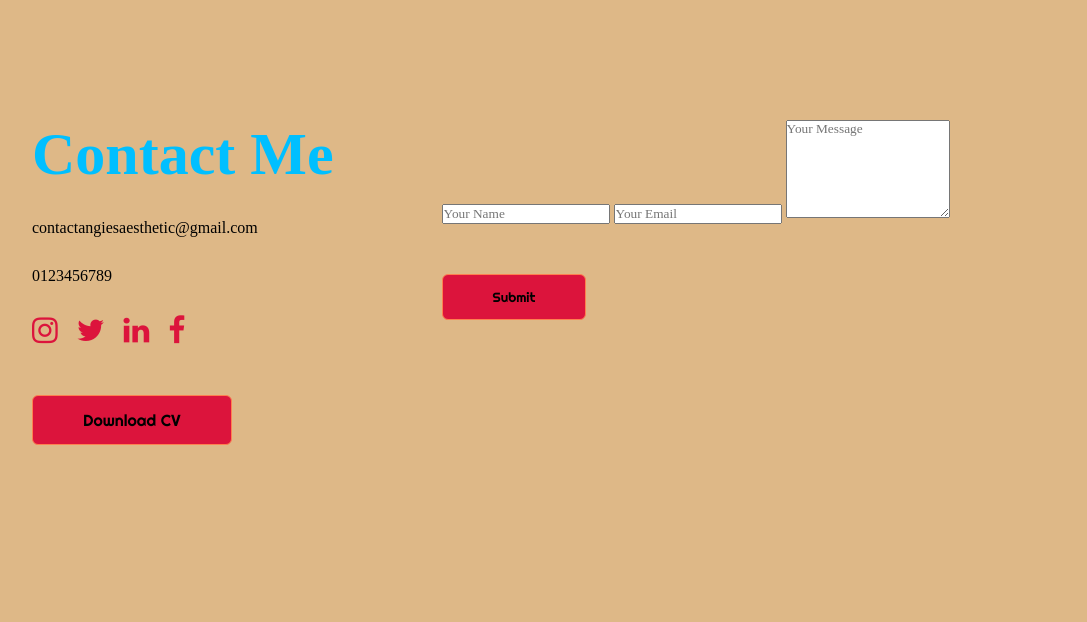
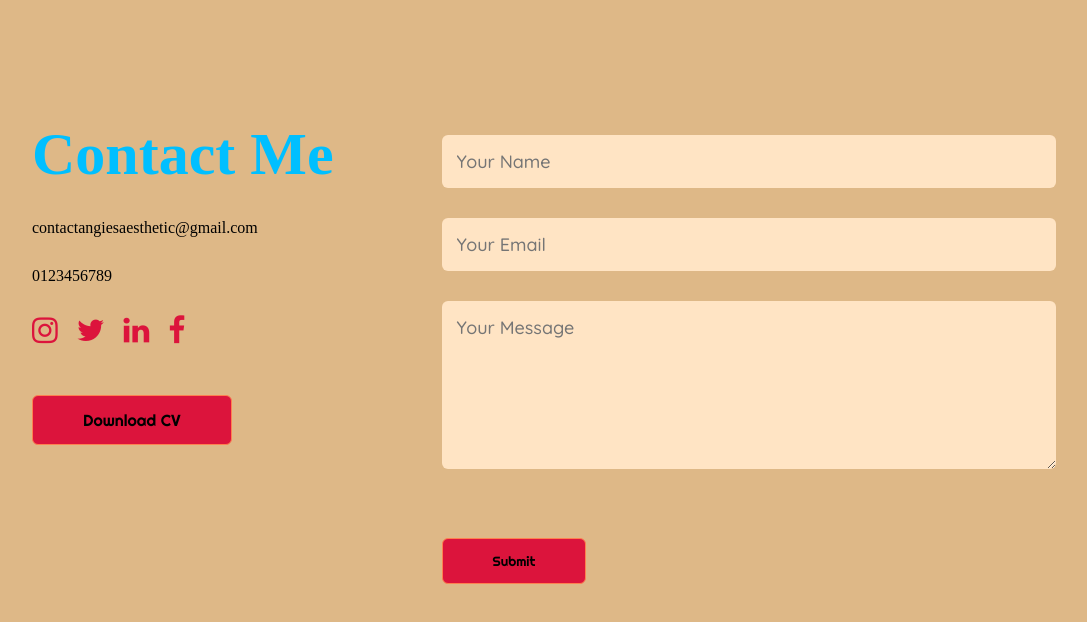
Before and after one commit to angelaodongo/Angie-s-Aesthetic, a plain HTML site: page FirstPortfolio/index.html in a window 1280 px wide. Shown: the part 2508-3130 px from the top of the page, without its empty margins (96-1183 px from the left). Before the commit the page ends 3013 px from the top, so only its background shows below. Drawn offline with Linux system fonts and the light colour scheme; a web font is replaced by a local one.

Commit message:
Edited the form elements

```diff
--- a/FirstPortfolio/styles.css
+++ b/FirstPortfolio/styles.css
@@ -418,5 +418,14 @@ nav ul li a:hover::after{
 
 
 form input, form textarea{
-
+    width: 100%;
+    border: 0;
+    outline: none;
+    background: bisque;
+    padding: 15px;
+    margin: 15px 0;
+    color:black;
+    font-family: 'Quicksand';
+    font-size: 18px;
+    border-radius: 6px;
 }
```
